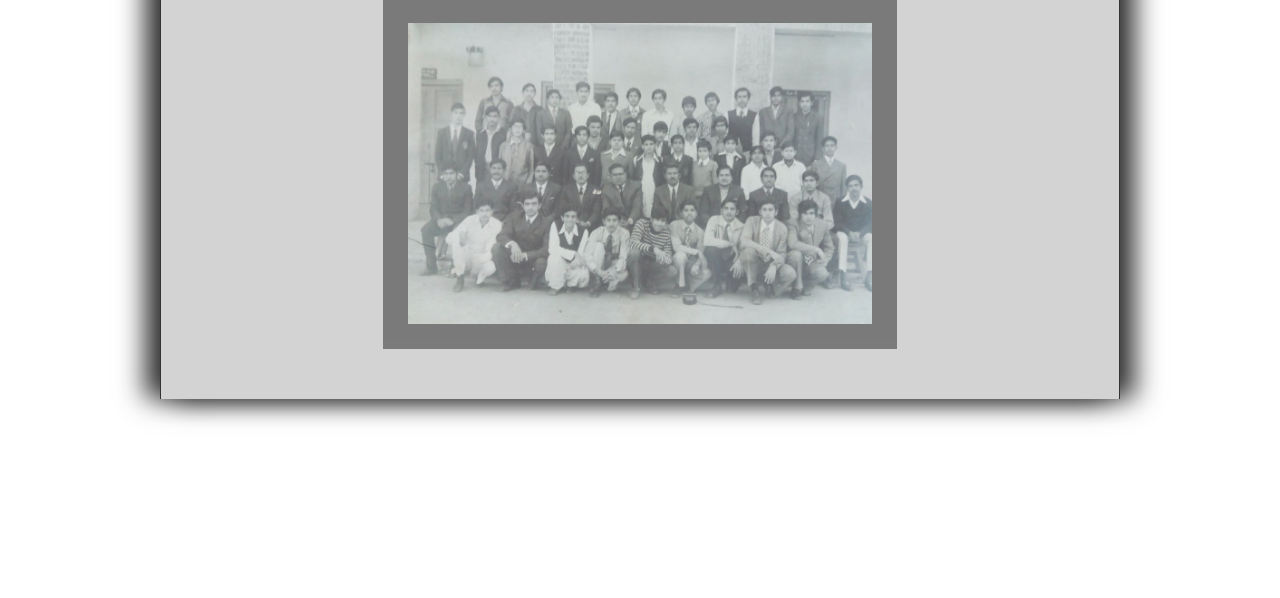
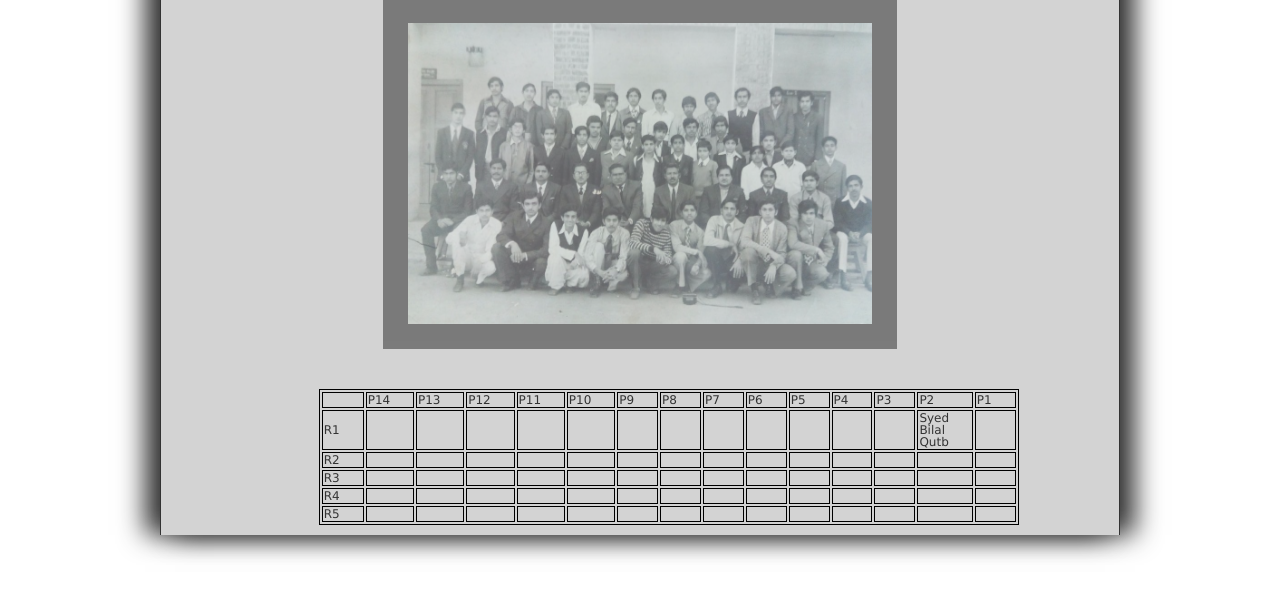
Before and after one commit to shahbhatti/github.io, a plain HTML site: page index.html in a window 1280 px wide. Shown: the part 168-766 px from the top of the page. Drawn offline with Linux system fonts and the light colour scheme.

Commit message:
Modified table

```diff
--- a/index.html
+++ b/index.html
@@ -44,8 +44,10 @@
          <figure>
             <!-- <img src="tb_komatsu.png" alt="family portrait" usemap="#family_map" />
             <figcaption>(L-R): Ikko, Mika, Hiroji, Genta, Suzuko</figcaption> -->
-			<img src="don bosco 74.png" alt=" portrait" usemap=""
+			<img src="don bosco 74.png" alt=" portrait" usemap="" />
          </figure>
+
+		</table>
          <map name="family_map">
             <area shape="rect" coords="74,74,123,141" href="tb_ikko.html" alt="Ikko Komatsu" />
             <area shape="rect" coords="126,109,177,172" href="tb_mika.html" alt="Mika Komatsu" />
@@ -57,8 +59,112 @@
 
       <section id="leftColumn">
          <p></p>
+		 <table>
+			  <tr>
+				<td></td>
+				<td>P14</td>
+				<td>P13</td>
+				<td>P12</td>
+				<td>P11</td>
+				<td>P10</td>
+				<td>P9</td>
+				<td>P8</td>
+				<td>P7</td>
+				<td>P6</td>
+				<td>P5</td>
+				<td>P4</td>
+				<td>P3</td>
+				<td>P2</td>
+				<td>P1</td>
+			  </tr>
+			  <tr>
+				<td>R1</td>
+				<td></td>
+				<td></td>
+				<td></td>
+				<td></td>
+				<td></td>
+				<td></td>
+				<td></td>
+				<td></td>
+				<td></td>
+				<td></td>
+				<td></td>
+				<td></td>
+				<td>Syed Bilal Qutb</td>
+				<td></td>
+			  </tr>
+			  <tr>
+				<td>R2</td>
+				<td></td>
+				<td></td>
+				<td></td>
+				<td></td>
+				<td></td>
+				<td></td>
+				<td></td>
+				<td></td>
+				<td></td>
+				<td></td>
+				<td></td>
+				<td></td>
+				<td></td>
+				<td></td>
+			  </tr>
+			  <tr>
+				<td>R3</td>
+				<td></td>
+				<td></td>
+				<td></td>
+				<td></td>
+				<td></td>
+				<td></td>
+				<td></td>
+				<td></td>
+				<td></td>
+				<td></td>
+				<td></td>
+				<td></td>
+				<td></td>
+				<td></td>
+			  </tr>
+			  <tr>
+				<td>R4</td>
+				<td></td>
+				<td></td>
+				<td></td>
+				<td></td>
+				<td></td>
+				<td></td>
+				<td></td>
+				<td></td>
+				<td></td>
+				<td></td>
+				<td></td>
+				<td></td>
+				<td></td>
+				<td></td>
+			  </tr>
+			  <tr>
+				<td>R5</td>
+				<td></td>
+				<td></td>
+				<td></td>
+				<td></td>
+				<td></td>
+				<td></td>
+				<td></td>
+				<td></td>
+				<td></td>
+				<td></td>
+				<td></td>
+				<td></td>
+				<td></td>
+				<td></td>
+			  </tr>
          <p></p>
       </section>
+
 	<!--
       <aside>
          <nav id="familyLinks">
--- a/tb_styles1.css
+++ b/tb_styles1.css
@@ -191,3 +191,8 @@ footer::after {
    content: "";
    display: table;
 }
+table, th, td {
+  border: 1px solid black;
+  table-layout: auto;
+  width: 700px;
+}
```
